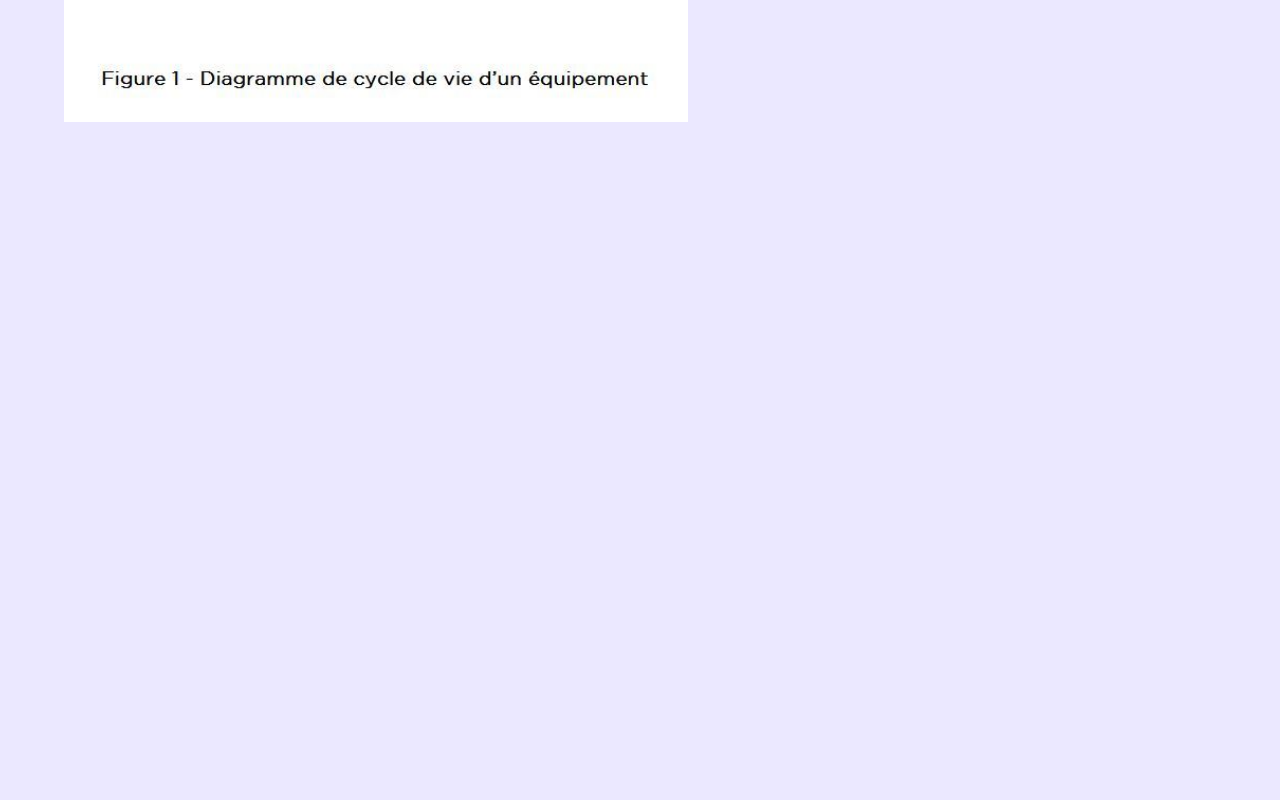
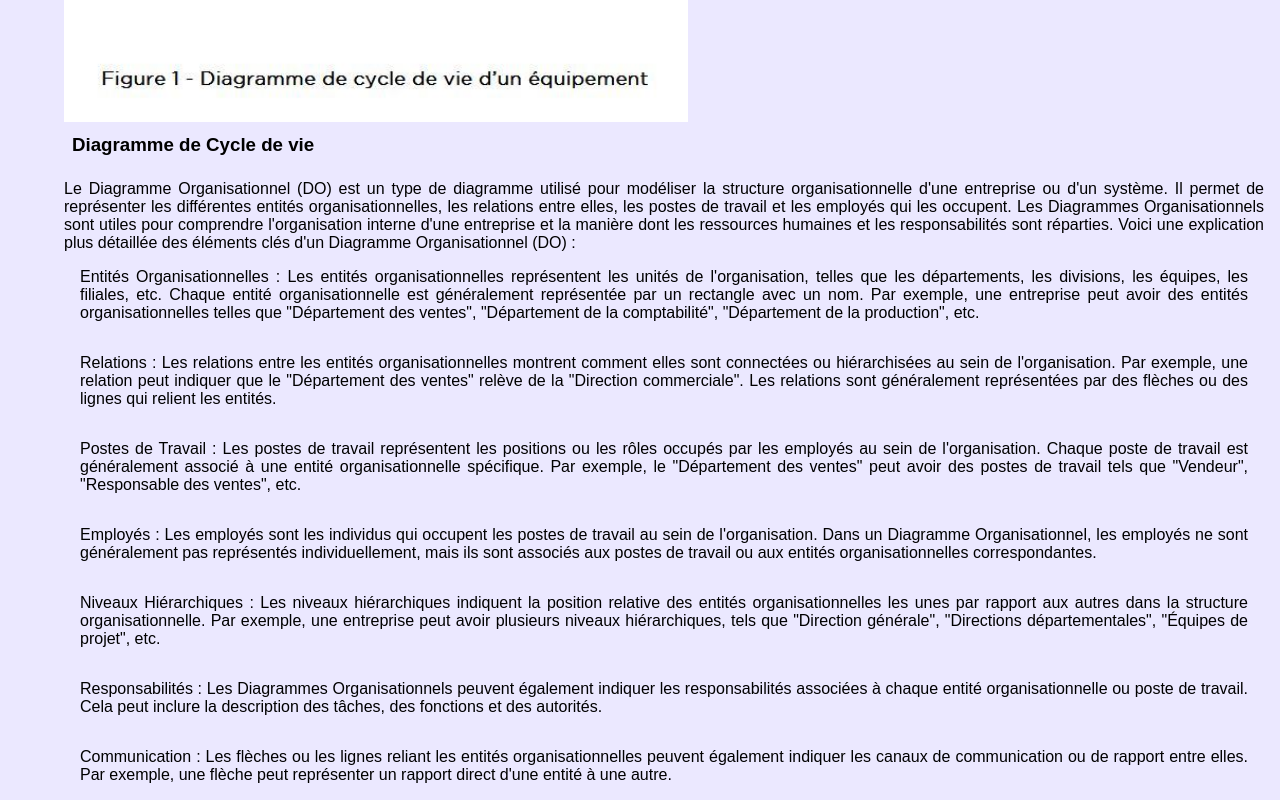
Before and after one commit to 2023-cda-alt-devops-p4/catalog-TP, a React (Create React App) app: page /Merise in a window 1280 px wide. Shown: the part 6640-7440 px from the top of the page. Before the commit the page ends 6782 px from the top, so only its background shows below. Built offline with nearby package versions, Linux system fonts and the light colour scheme.

Commit message:
feat: write down merise organnisationnel docs and add image to the component

```diff
--- a/src/components/Merise/DiagrammeMerise.js
+++ b/src/components/Merise/DiagrammeMerise.js
@@ -5,6 +5,7 @@ import MeriseSpecificationDesTraitements from "./MeriseSpecificactionDesTraiteme
 import MeriseGestionDesDonnees from "./MeriseGestionDesDonnees";
 import MeriseFluxDEvenements from "./MeriseFluxDEvenements";
 import MeriseCycleDeVie from "./MeriseCycleDeVie";
+import MeriseOrganisationnel from "./MeriseOrganisationnel";
 
 const DiagrammeMerise = () => {
   return (
@@ -28,6 +29,7 @@ const DiagrammeMerise = () => {
         <MeriseGestionDesDonnees />
         <MeriseFluxDEvenements />
         <MeriseCycleDeVie />
+        <MeriseOrganisationnel />
       </div>
     </div>
   );
--- /dev/null
+++ b/src/components/Merise/MeriseOrganisationnel.js
@@ -0,0 +1,66 @@
+import React from "react";
+
+const MeriseOrganisationnel = () => {
+  return (
+    <div>
+      <h3>Diagramme de Cycle de vie</h3>
+      <p>
+        Le Diagramme Organisationnel (DO) est un type de diagramme utilisé pour modéliser la structure organisationnelle
+        d'une entreprise ou d'un système. Il permet de représenter les différentes entités organisationnelles, les
+        relations entre elles, les postes de travail et les employés qui les occupent. Les Diagrammes Organisationnels
+        sont utiles pour comprendre l'organisation interne d'une entreprise et la manière dont les ressources humaines
+        et les responsabilités sont réparties. Voici une explication plus détaillée des éléments clés d'un Diagramme
+        Organisationnel (DO) :
+        <li>
+          Entités Organisationnelles : Les entités organisationnelles représentent les unités de l'organisation, telles
+          que les départements, les divisions, les équipes, les filiales, etc. Chaque entité organisationnelle est
+          généralement représentée par un rectangle avec un nom. Par exemple, une entreprise peut avoir des entités
+          organisationnelles telles que "Département des ventes", "Département de la comptabilité", "Département de la
+          production", etc.
+        </li>
+        <li>
+          Relations : Les relations entre les entités organisationnelles montrent comment elles sont connectées ou
+          hiérarchisées au sein de l'organisation. Par exemple, une relation peut indiquer que le "Département des
+          ventes" relève de la "Direction commerciale". Les relations sont généralement représentées par des flèches ou
+          des lignes qui relient les entités.
+        </li>
+        <li>
+          Postes de Travail : Les postes de travail représentent les positions ou les rôles occupés par les employés au
+          sein de l'organisation. Chaque poste de travail est généralement associé à une entité organisationnelle
+          spécifique. Par exemple, le "Département des ventes" peut avoir des postes de travail tels que "Vendeur",
+          "Responsable des ventes", etc.
+        </li>
+        <li>
+          Employés : Les employés sont les individus qui occupent les postes de travail au sein de l'organisation. Dans
+          un Diagramme Organisationnel, les employés ne sont généralement pas représentés individuellement, mais ils
+          sont associés aux postes de travail ou aux entités organisationnelles correspondantes.
+        </li>
+        <li>
+          Niveaux Hiérarchiques : Les niveaux hiérarchiques indiquent la position relative des entités
+          organisationnelles les unes par rapport aux autres dans la structure organisationnelle. Par exemple, une
+          entreprise peut avoir plusieurs niveaux hiérarchiques, tels que "Direction générale", "Directions
+          départementales", "Équipes de projet", etc.
+        </li>
+        <li>
+          Responsabilités : Les Diagrammes Organisationnels peuvent également indiquer les responsabilités associées à
+          chaque entité organisationnelle ou poste de travail. Cela peut inclure la description des tâches, des
+          fonctions et des autorités.
+        </li>
+        <li>
+          Communication : Les flèches ou les lignes reliant les entités organisationnelles peuvent également indiquer
+          les canaux de communication ou de rapport entre elles. Par exemple, une flèche peut représenter un rapport
+          direct d'une entité à une autre.
+        </li>
+        Les Diagrammes Organisationnels sont utilisés pour documenter et communiquer la structure interne d'une
+        organisation. Ils sont utiles pour les gestionnaires, les chefs d'entreprise, les consultants en gestion et
+        d'autres parties prenantes pour comprendre comment les différentes parties de l'organisation fonctionnent
+        ensemble. Ils peuvent également être utilisés pour faciliter la planification organisationnelle, la délégation
+        des responsabilités, la prise de décision et la gestion des ressources humaines.
+      </p>
+
+      <img src="pfrrad1233613663300_00069_4-rad1232718330240_00003.image" alt="Merise" />
+    </div>
+  );
+};
+
+export default MeriseOrganisationnel;
```
Also changed, not shown: 1 other file (tests, documents, lock files or other folders).
